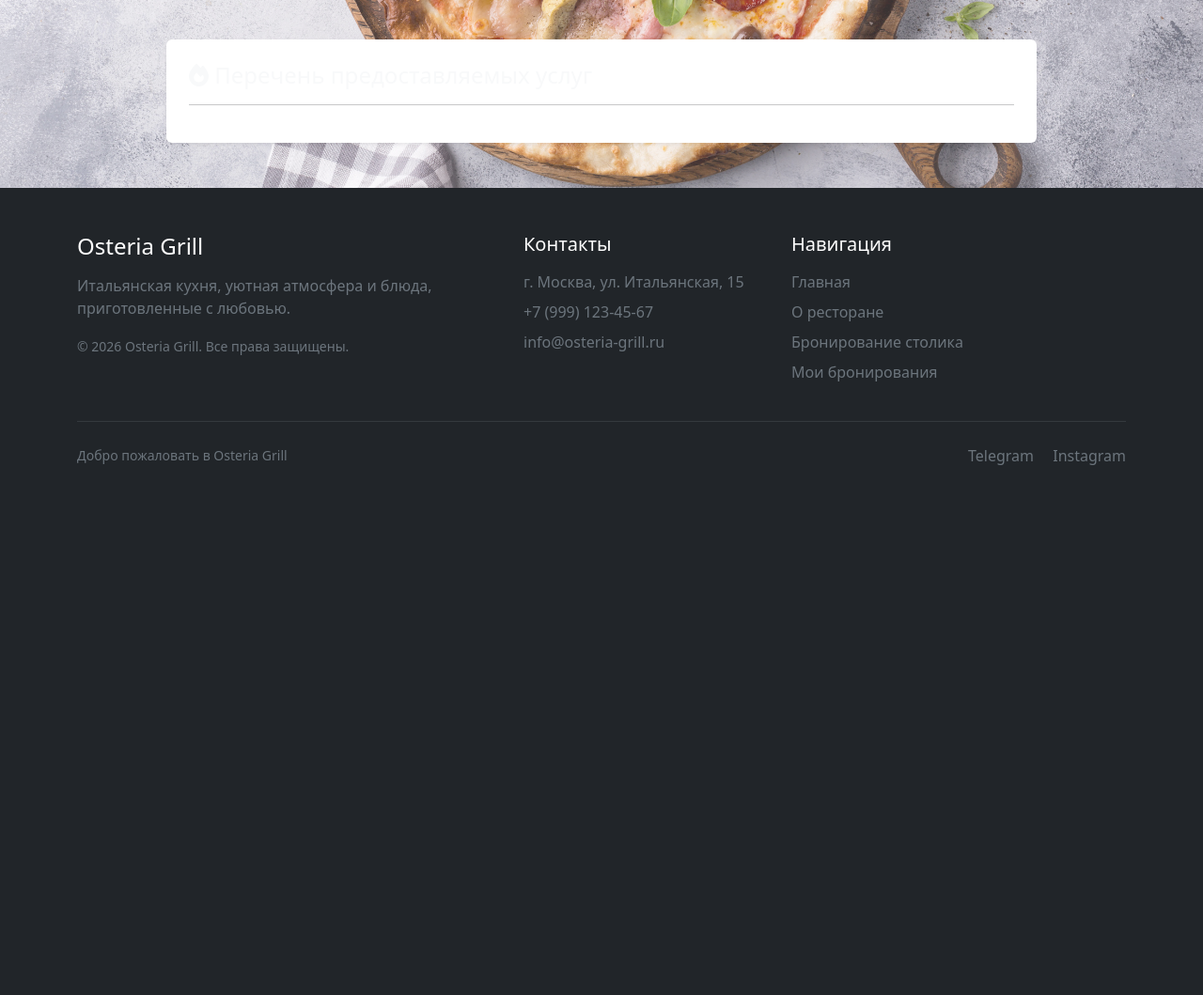
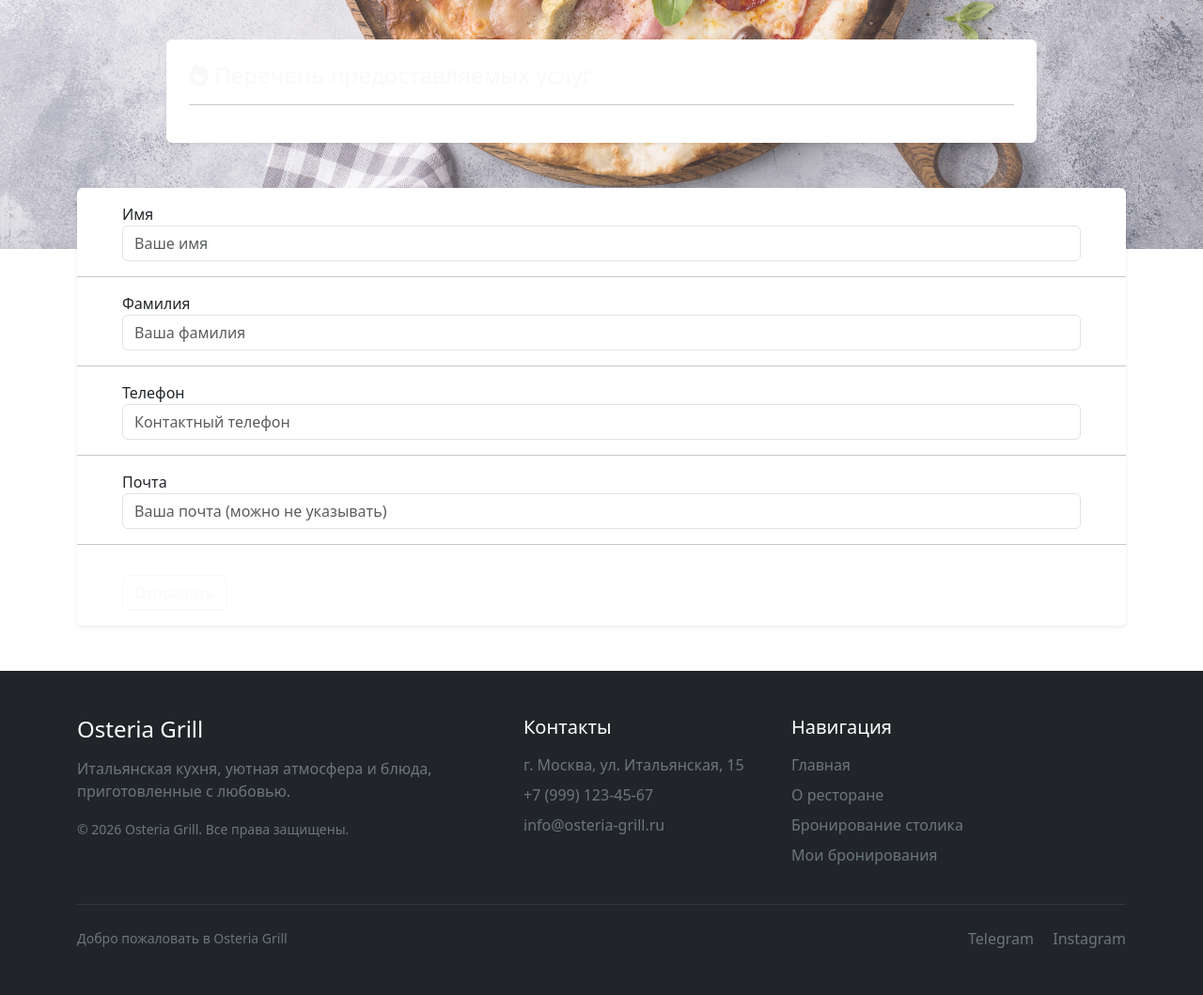
Before and after one commit to vadimsemenov53-crypto/Osteria_Grill, a Django app: page /restaurant/home/ in a window 1280 px wide. Shown: the part 535-1594 px from the top of the page at 94% size. Before the commit the page ends 1030 px from the top, so only its background shows below. Run offline with Django 5.2, Linux system fonts and the light colour scheme; data that the repository does not hold is empty; some libraries are stand-ins or nearby versions.

Commit message:
add contact_form (model and html) -> dont work

```diff
--- a/restaurant/templates/home.html
+++ b/restaurant/templates/home.html
@@ -98,5 +98,7 @@
     </div>
 </div>
 
+{% include "includes/contact_form.html" %}
+
 
 {% endblock %}
--- /dev/null
+++ b/restaurant/templates/includes/contact_form.html
@@ -0,0 +1,40 @@
+{% if success %}
+<div class="alert alert-success">
+    Сообщение успешно отправлено!
+</div>
+{% endif %}
+
+<div class="container mt-5">
+    <div class="card h-100 shadow-sm border-0">
+        <form method="post" action="" class="form-floating">
+            {% csrf_token %}
+            <div class="ms-5 me-5 my-3">
+                <label for="first_name">Имя</label>
+                <input type="text" name="first_name" class="form-control" id="first_name"
+                       placeholder="Ваше имя"
+                       required>
+            </div>
+            <hr>
+            <div class="ms-5 me-5 my-3">
+                <label for="last_name">Фамилия</label>
+                <input type="text" name="last_name" class="form-control" id="last_name"
+                       placeholder="Ваша фамилия"
+                       required>
+            </div>
+            <hr>
+            <div class="ms-5 me-5 my-3">
+                <label for="phone">Телефон</label>
+                <input type="text" name="phone" class="form-control" id="phone"
+                       placeholder="Контактный телефон" required>
+            </div>
+            <hr>
+            <div class="ms-5 me-5 my-3">
+                <label for="email">Почта</label>
+                <input type="text" name="email" class="form-control" id="email"
+                       placeholder="Ваша почта (можно не указывать)" required>
+            </div>
+            <hr>
+            <button type="submit" class="btn btn-block btn-outline-light ms-5 me-5 my-3">Отправить</button>
+        </form>
+    </div>
+</div>
--- a/restaurant/views.py
+++ b/restaurant/views.py
@@ -1,7 +1,7 @@
 from django.shortcuts import render
 from django.views.generic import View
 
-from restaurant.models import RestaurantService
+from restaurant.models import RestaurantService, ContactForm
 
 
 class HomeView(View):
```
Also changed, not shown: restaurant/models.py (+35 -0 lines), restaurant/migrations/0004_contactform.py (added).
